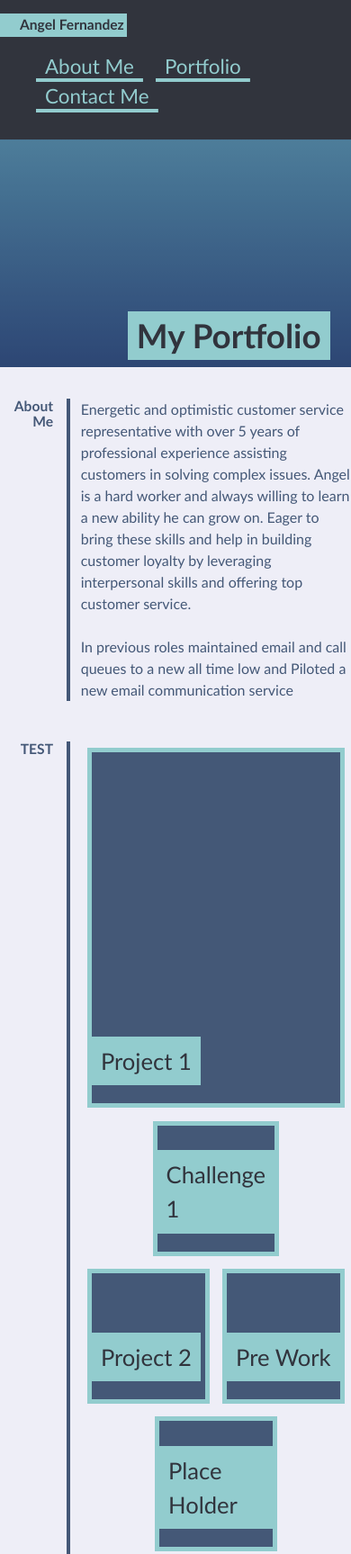
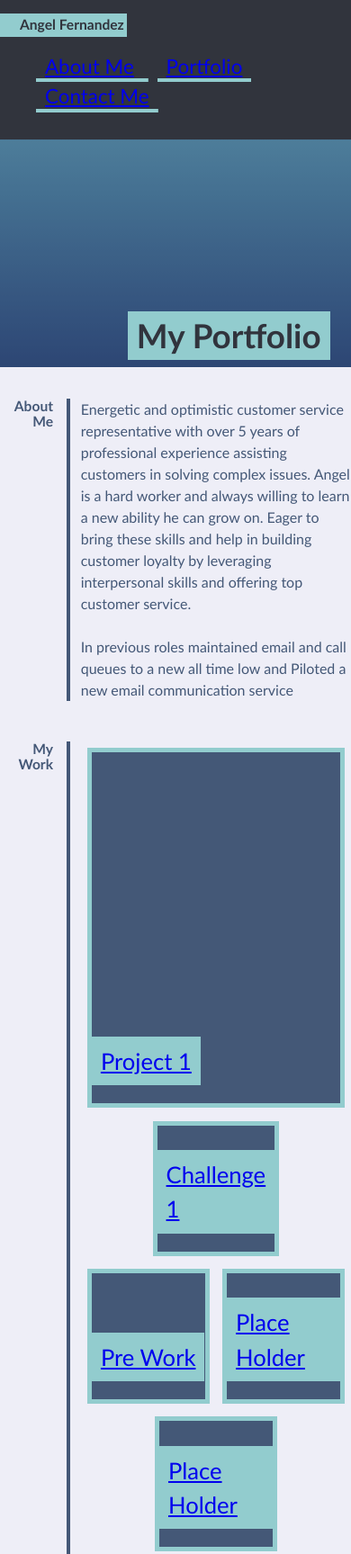
Before and after one commit to b3hold23/Challenge-demo-2, a plain HTML site: page index.html in a window 390 px wide. Shown: the top 1727 px of the page at 90% size. Drawn offline with Linux system fonts and the light colour scheme.

Commit message:
added links and media queries

```diff
--- a/assets/css/style.css
+++ b/assets/css/style.css
@@ -221,8 +221,17 @@ main {
   color: var(--secondary);
 }
 
-/* portfolio project images */
-/* TODO: Add portfolio project images here*/
+@media (max-width: 980px) {
+ .flex-container {
+  flex-wrap: wrap;
+ }
+}
+
+@media (max-width: 768px) {
+  .flex-container {
+   flex-wrap: wrap;
+  }
+ }
 
 /* media queries */
 
--- a/index.html
+++ b/index.html
@@ -14,9 +14,18 @@
     </h1>
     <nav>
         <ul>
-            <li a :hover href="#about-me" class="section-page">About Me</li>
-            <li a :hover href="#">Portfolio</li>
-            <li a :hover href="#">Contact Me</li>
+            <li>
+            <a href="#AM" :hover>About Me</a>
+            </li>
+
+            <li>
+                <a href="#Port" :hover>Portfolio</a>
+            </li>
+
+            <li>
+                <a href="#cont" :last-child>Contact Me</a>
+            </li>
+
         </ul>
     </nav>
 </header>
@@ -28,33 +37,43 @@
     </section>
 <main>
     <section class="page-section">
-        <h2>About Me</h2>
+        <h2 id="AM">About Me</h2>
             <div>Energetic and optimistic customer service representative with over 5 years of professional experience assisting customers in solving complex issues. Angel is a hard worker and always willing to learn a new ability he can grow on. Eager to bring these skills and help in building customer loyalty by leveraging interpersonal skills and offering top customer service.
                 <br><br> In previous roles maintained email and call queues to a new all time low and Piloted a new email communication service</div>
     </section>
 
     <section class="page-section">
-        <h2>TEST</h2>
+        <h2 id="Port">My Work</h2>
             <div class="flex-container">
 
                 <div class="flex-item" :first-child>
+                <a href="https://b3hold23.github.io/mini-project1/">
                     <div>Project 1</div>
+                </a>
                 </div>
 
                 <div class="flex-item">
+                <a href="https://b3hold23.github.io/Horiseon-dev/">
                     <div>Challenge 1</div>
+                </a>
                 </div>
 
                 <div class="flex-item">
-                    <div>Project 2</div>
+                <a href="https://b3hold23.github.io/Prework-study-guide/">
+                    <div>Pre Work</div>
+                </a>
                 </div>
 
                 <div class="flex-item">
-                    <div>Pre Work</div>
+                <a href="#">
+                    <div>Place Holder</div>
+                </a>
                 </div>
 
                 <div class="flex-item">
+                <a href="#">
                     <div>Place Holder</div>
+                </a>
                 </div>
 
             </div>
@@ -62,7 +81,7 @@
 </main>
 
 <footer class="page-section">
-    <h2>Contact Me</h2>
+    <h2 id="cont">Contact Me</h2>
         <div class="contact">
             <address>
                 <a :hover>801-574-5837</a>
```
Also changed, not shown: assets/images/Project 1.JPG (added).
